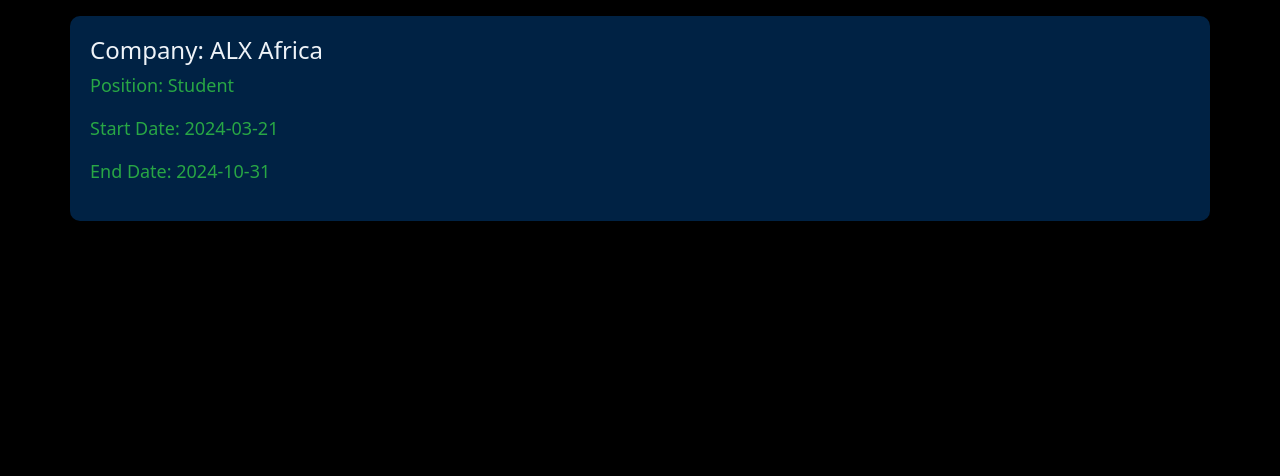
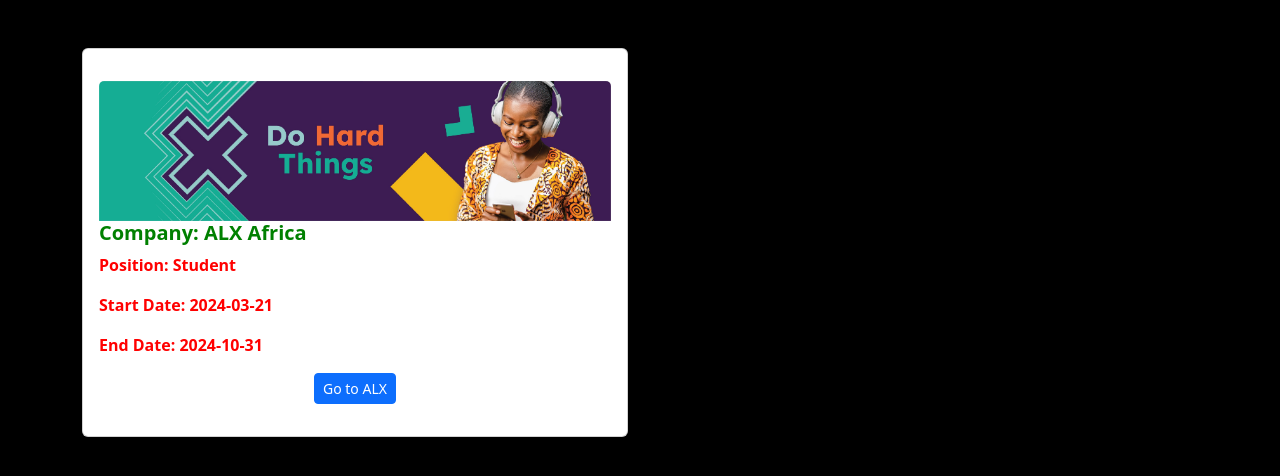
Before and after one commit to Guandaru-Kabugi/Portfolio, a Django app: page /experiences/ in a window 1280 px wide; the page is wider, and only the part inside the window is pictured. Shown: the part 80-556 px from the top of that part. Run offline with Django 5.2, Linux system fonts and the light colour scheme.

Commit message:
modifications to the rest of the web pages

```diff
--- a/myportfolio/alex_portfolio/static/css/style.css
+++ b/myportfolio/alex_portfolio/static/css/style.css
@@ -62,18 +62,19 @@
 }
 
 .jumbtron{
-    background-color: #002244;
+    background-color: whitesmoke;
     padding: 20px;
     border-radius: 10px;
 }
 .display4{
-    color: #eef3f8;
+    color: black;
     font-size: 24px;
 }
 
 .lead{
     font-size: 18px;
-    color: #28a745;
+    color: green;
+    font-weight: bold;
 }
 .email1{
     display: block;
--- a/myportfolio/alex_portfolio/templates/experiences.html
+++ b/myportfolio/alex_portfolio/templates/experiences.html
@@ -3,15 +3,49 @@
 {% block title %} Experiences {% endblock title %}
 
 {% block content %}
-    <div class="row my-2">
+    <!-- Trying out cards -->
+<div class="experiences mt-5">
+
+    <div class="row">
+        <!--The for loop is used before the start of class col to help create two separate columns of the experiences-->
         {% for experience in experiences %}
-        <div class="jumbtron jumbtron-fluid mt-2">
+        <div class="col-12 col-md-6 mb-4">
+            <div class="card">
 
-        <h1 class="display4">Company: {{experience.company}}</h1>
-        <p class="lead">Position: {{experience.position}}</p>
-        <p class="lead">Start Date: {{experience.start_date}}</p>
-        <p class="lead">End Date: {{experience.end_date}}</p>
+                <div class="card-body d-flex flex-column align-items-center">
+                <p class="card-text">
+
+                    <div class="cont-lead">
+                        <!--I added inline styling. css seems not to be reflected when I use a separate file-->
+                        <style>
+                            .card-title{
+                                font-weight: bold;
+                                color: green;
+
+                            }
+                            .cont-lead{
+                                font-style: normal;
+                                color: red;
+                                font-weight: bold;
+                            }
+                        </style>
+                        <img src="{% static experience.image_path %}" class="card-img-top" alt="...">
+                        <h5 class="card-title">Company: {{experience.company}}</h5>
+                        <p>Position: {{experience.position}}</p>
+                        <p>Start Date: {{experience.start_date}}</p>
+                        <p>End Date: {{experience.end_date}}</p>
+                        <!--I added a separate div class to help center content, specifically the link-->
+                        <div class="d-flex justify-content-center">
+                            <a href="{{experience.link}}" class="btn btn-primary btn-sm">Go to ALX</a>
+                        </div>
+                    </div>
+
+                </p>
+
+                </div>
+            </div>
         </div>
         {% endfor %}
     </div>
+</div>
 {% endblock content %}
--- a/myportfolio/alex_portfolio/views.py
+++ b/myportfolio/alex_portfolio/views.py
@@ -43,8 +43,17 @@
         {"company":"ALX Africa",
          "position":"Student",
          "start_date":"2024-03-21",
-         "end_date":"2024-10-31"
-        },
+         "end_date":"2024-10-31",
+         "image_path":"images/alx.png",
+         "link":"https://www.alxafrica.com/"
+        }
+        # ,
+        #  {"company":"ALX Africa",
+        #  "position":"Student",
+        #  "start_date":"2024-03-21",
+        #  "end_date":"2024-10-31",
+        #  "image_path":"images/alx.png"
+        # },
 
 
     ]
@@ -52,7 +61,7 @@
 def certification(request):
     certificates = {"name":"Backend Web Development Certificate",
          "issuer":"ALX Africa",
-         "issue_date":"2024-10-31",
+         "issue_date":"2024-10-31"
         },
     return render(request,'certification.html',{"certificates":certificates})
 # def contact(request):
```
Also changed, not shown: myportfolio/alex_portfolio/templates/certification.html (+5 -3 lines), myportfolio/alex_portfolio/templates/contact.html (+19 -10 lines), myportfolio/alex_portfolio/templates/projects.html (+12 -3 lines), myportfolio/alex_portfolio/templates/services.html (+4 -4 lines), myportfolio/alex_portfolio/static/images/alx.png (added).
